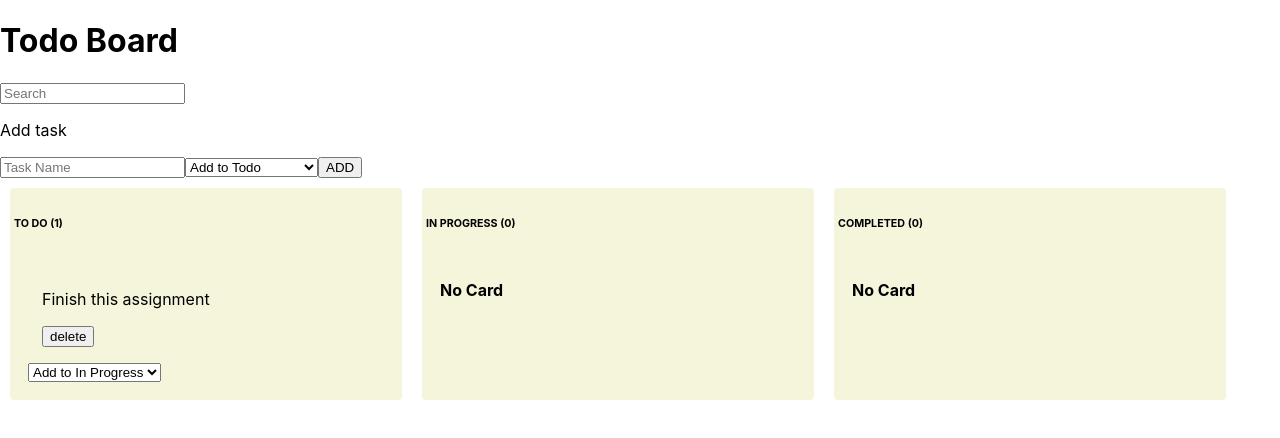
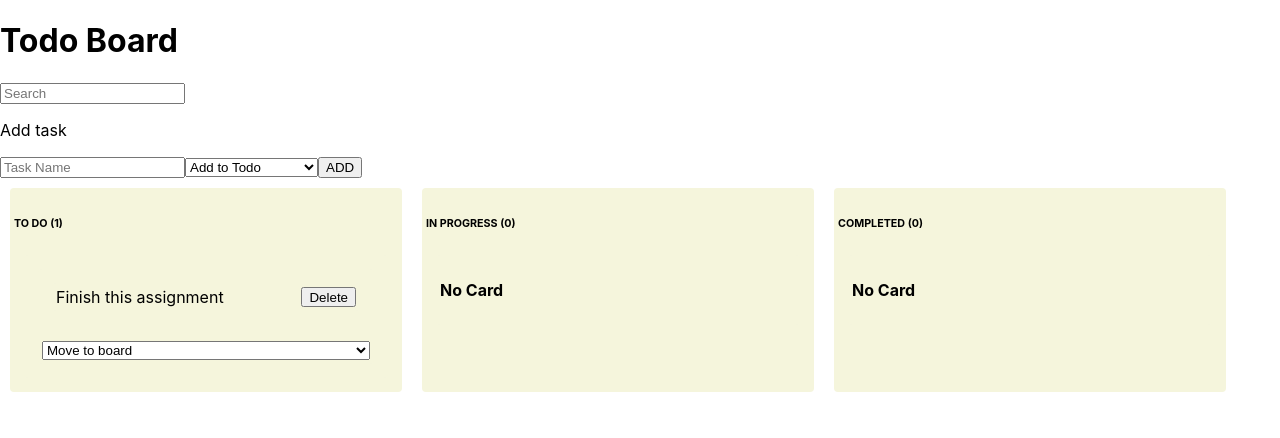
Before and after one commit to thisshri/todo-board, a React (Create React App) app: page / in a window 1280 px wide. Shown: the top 438 px of the page. Built offline with nearby package versions, Linux system fonts and the light colour scheme.

Commit message:
Add style to card component

```diff
--- a/src/components/card/index.js
+++ b/src/components/card/index.js
@@ -4,21 +4,24 @@ import {
   BOARD_TYPES,
 } from 'utils';
 
+import './styles.scss';
+
 const Card = ({
   taskTitle,
   boardName,
 }) => {
   return (
-    <>
-    <div>
-      <p>
+    <div className="card">
+      <div className="header">
+        <span>
           {taskTitle}
-      </p>
+        </span>
         <button>
-        delete
+          Delete
         </button>
       </div>
       <select name="Change Status">
+        <option value="">Move to board</option>
         {
           BOARD_TYPES.filter(
             option => option.value !== boardName
@@ -27,7 +30,7 @@ const Card = ({
           )
         }
       </select>
-    </>
+    </div>
   )
 }
 
--- /dev/null
+++ b/src/components/card/styles.scss
@@ -0,0 +1,24 @@
+.card {
+  border-radius: 5px;
+  background: #efefef;
+  padding: 10px;
+  min-width: 280px;
+
+  .header {
+    display: flex;
+    justify-content: space-between;
+
+    span {
+      margin-right: 10px;
+    }
+
+    button {
+      height: 20px;
+    }
+  }
+
+  select {
+    margin-top: 20px;
+    width: 100%;
+  }
+}
```
Lines whose indentation alone changed are shown as unchanged.
